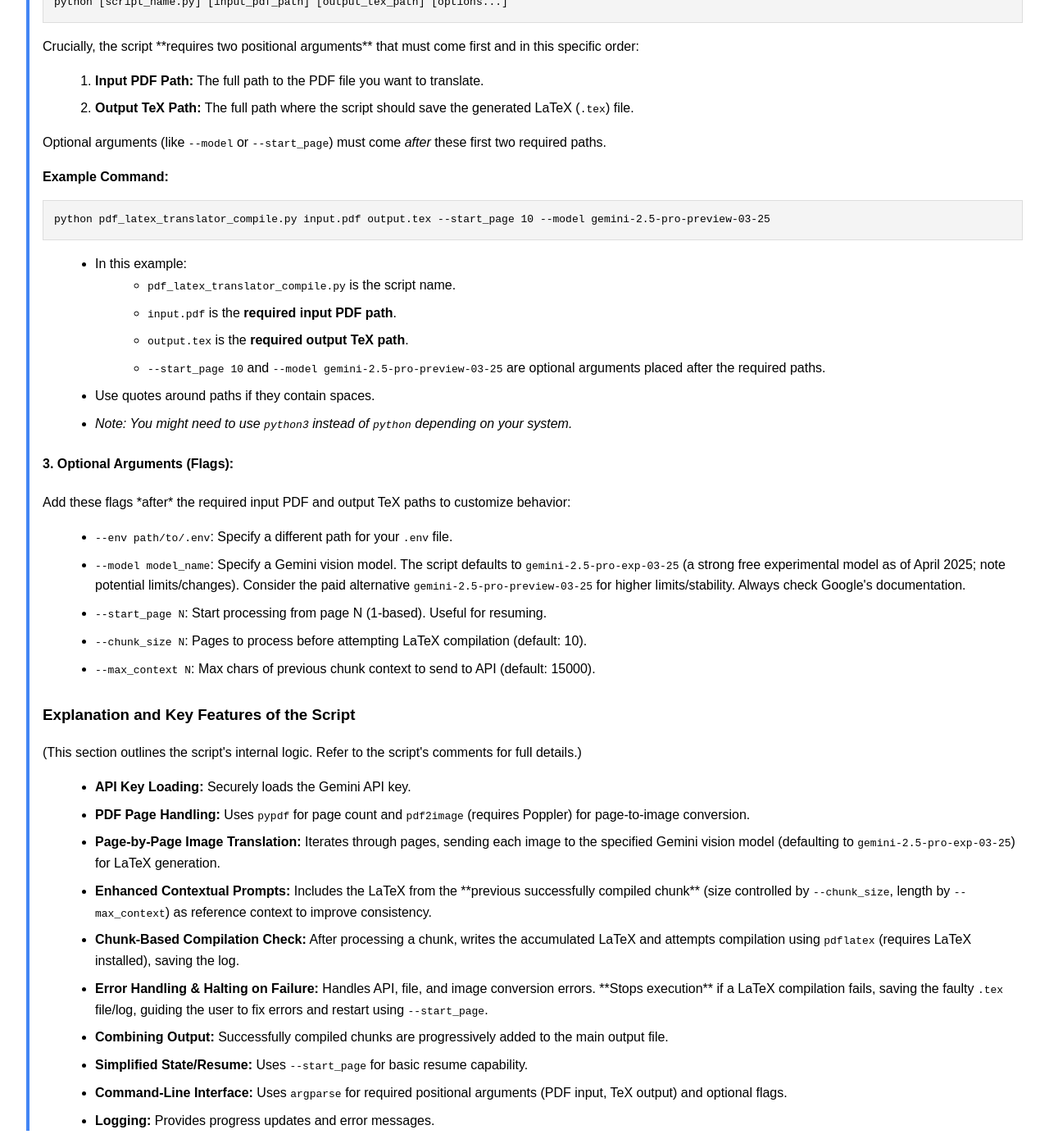
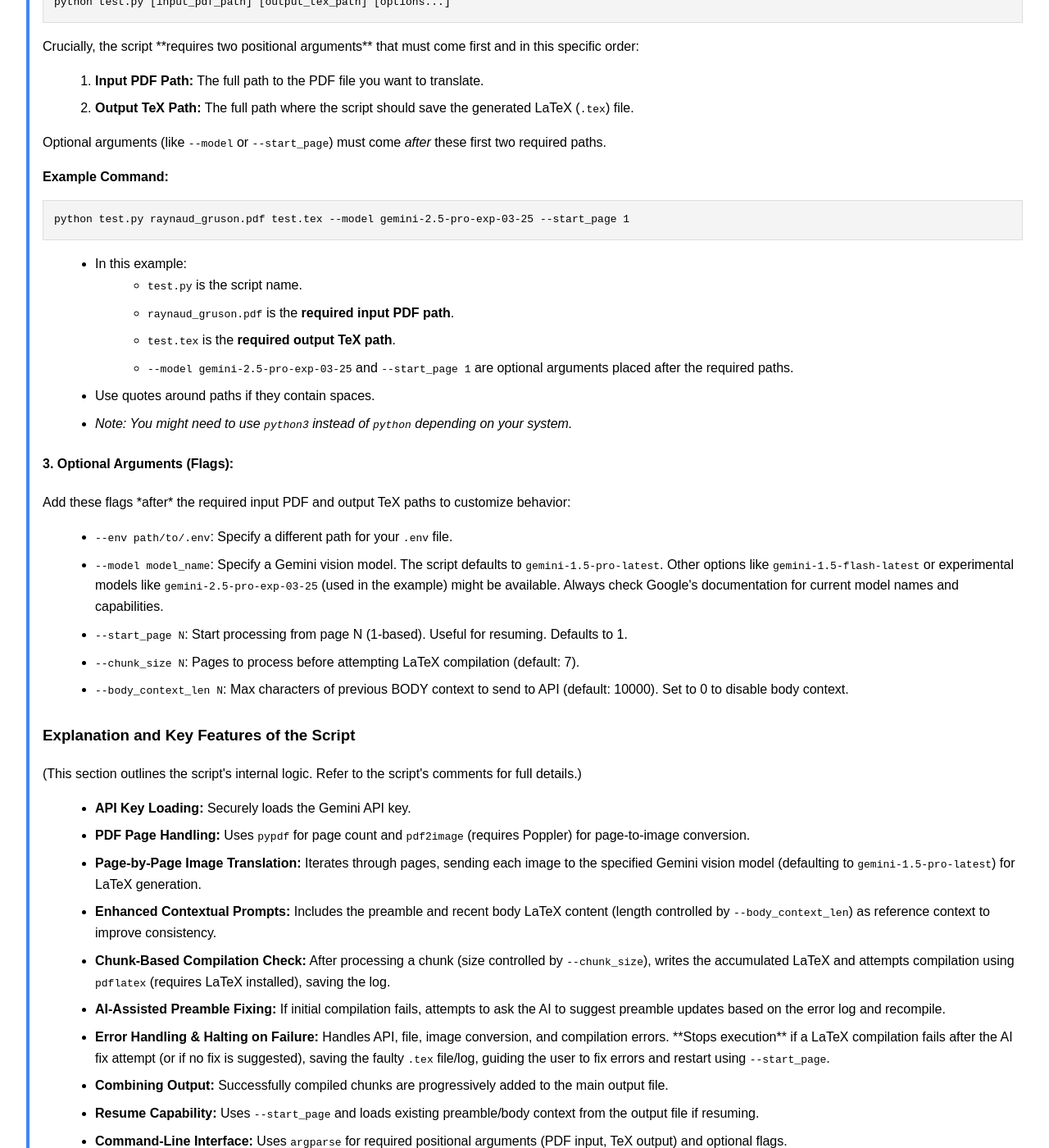
Before and after one commit to davikrehalt/davikrehalt.github.io, a Jekyll site: the page translation-guide.html, which Jekyll copies as it is, in a window 1280 px wide and 1400 px high, scrolled down 1713 px. Shown: the whole window at 82% size. Built offline with Jekyll 4.4.1, drawn with Linux system fonts in a browser that asks for light colours; some of the changed text lies outside the part shown.

Commit message:
Update translation-guide.html

````diff
--- a/translation-guide.html
+++ b/translation-guide.html
@@ -1,3 +1,4 @@
+
 <!DOCTYPE html>
 <html lang="en">
 <head>
@@ -53,14 +54,14 @@
 </ol>
 
 <!-- User's corrected paragraph -->
-<p>We provide an <a href="pdf_latex_translator.py" download>example script</a> written with Gemini.
-<!-- Make sure pdf_latex_translator.py is in the same directory as this HTML file, or adjust the href path -->
-In order the use this script, you first need to obtain a Gemini API key and set up a Python environment with the necessary libraries installed. </p>
+<p>We provide an <a href="test.py" download>example script</a> written with Gemini.
+<!-- Make sure test.py is in the same directory as this HTML file, or adjust the href path -->
+In order to use this script, you first need to obtain a Gemini API key and set up a Python environment with the necessary libraries installed. </p>
 
 <p>I'll let Gemini explain in more detail:</p>
     <div class="gemini-explanation"> <!-- Start of Gemini's Explanation -->
     <h3>How to Use the Python Script</h3>
-    <p>(Assuming you have downloaded the image-based translator script with compilation checks, let's call it <code>pdf_latex_translator_compile.py</code>)</p>
+    <p>(Assuming you have downloaded the script we developed, <code>test.py</code>)</p>
 
     <h4>1. Requirements:</h4>
     <ul>
@@ -70,7 +71,7 @@ In order the use this script, you first need to obtain a Gemini API key and set
             <pre><code>pip install google-generativeai pdf2image Pillow pypdf python-dotenv</code></pre>
         </li>
         <li>
-            <strong>External Dependency: Poppler:</strong> The `pdf2image` library requires the Poppler PDF rendering library. You must install it separately (see previous instructions). <em>Failure to install Poppler correctly is a common reason for errors.</em>
+            <strong>External Dependency: Poppler:</strong> The `pdf2image` library requires the Poppler PDF rendering library. You must install it separately. <em>Failure to install Poppler correctly is a common reason for errors.</em>
         </li>
         <li>
             <strong>External Dependency: LaTeX Distribution:</strong> This version of the script **requires a working LaTeX installation** (like TeX Live, MiKTeX) on your system. The command <code>pdflatex</code> must be runnable from your terminal (i.e., in your system's PATH).
@@ -82,7 +83,7 @@ In order the use this script, you first need to obtain a Gemini API key and set
     <p>
         To run the script, open your terminal or command prompt. The basic command structure is:
     </p>
-    <pre><code>python [script_name.py] [input_pdf_path] [output_tex_path] [options...]</code></pre>
+    <pre><code>python test.py [input_pdf_path] [output_tex_path] [options...]</code></pre>
     <p>
         Crucially, the script **requires two positional arguments** that must come first and in this specific order:
     </p>
@@ -95,15 +96,15 @@ In order the use this script, you first need to obtain a Gemini API key and set
     </p>
     <p><strong>Example Command:</strong></p>
     <!-- Corrected Example Command -->
-    <pre><code>python pdf_latex_translator_compile.py input.pdf output.tex --start_page 10 --model gemini-2.5-pro-preview-03-25</code></pre>
+    <pre><code>python test.py raynaud_gruson.pdf test.tex --model gemini-2.5-pro-exp-03-25 --start_page 1</code></pre>
     <ul>
         <li>In this example:
             <ul>
-              <li><code>pdf_latex_translator_compile.py</code> is the script name.</li>
-              <li><code>input.pdf</code> is the <strong>required input PDF path</strong>.</li>
-              <li><code>output.tex</code> is the <strong>required output TeX path</strong>.</li>
+              <li><code>test.py</code> is the script name.</li>
+              <li><code>raynaud_gruson.pdf</code> is the <strong>required input PDF path</strong>.</li>
+              <li><code>test.tex</code> is the <strong>required output TeX path</strong>.</li>
               <!-- Corrected formatting for the optional args description -->
-              <li><code>--start_page 10</code> and <code>--model gemini-2.5-pro-preview-03-25</code> are optional arguments placed after the required paths.</li>
+              <li><code>--model gemini-2.5-pro-exp-03-25</code> and <code>--start_page 1</code> are optional arguments placed after the required paths.</li>
             </ul>
         </li>
         <li>Use quotes around paths if they contain spaces.</li>
@@ -115,12 +116,12 @@ In order the use this script, you first need to obtain a Gemini API key and set
     <ul>
         <li><code>--env path/to/.env</code>: Specify a different path for your <code>.env</code> file.</li>
         <li>
-             <!-- Updated model description based on user's HTML -->
-            <code>--model model_name</code>: Specify a Gemini vision model. The script defaults to <code>gemini-2.5-pro-exp-03-25</code> (a strong free experimental model as of April 2025; note potential limits/changes). Consider the paid alternative <code>gemini-2.5-pro-preview-03-25</code> for higher limits/stability. Always check Google's documentation.
+            <!-- Updated model description based on test.py -->
+            <code>--model model_name</code>: Specify a Gemini vision model. The script defaults to <code>gemini-1.5-pro-latest</code>. Other options like <code>gemini-1.5-flash-latest</code> or experimental models like <code>gemini-2.5-pro-exp-03-25</code> (used in the example) might be available. Always check Google's documentation for current model names and capabilities.
         </li>
-        <li><code>--start_page N</code>: Start processing from page N (1-based). Useful for resuming.</li>
-        <li><code>--chunk_size N</code>: Pages to process before attempting LaTeX compilation (default: 10).</li>
-         <li><code>--max_context N</code>: Max chars of previous chunk context to send to API (default: 15000).</li> <!-- Added max_context arg -->
+        <li><code>--start_page N</code>: Start processing from page N (1-based). Useful for resuming. Defaults to 1.</li>
+        <li><code>--chunk_size N</code>: Pages to process before attempting LaTeX compilation (default: 7).</li>
+         <li><code>--body_context_len N</code>: Max characters of previous BODY context to send to API (default: 10000). Set to 0 to disable body context.</li> <!-- Corrected argument name and default -->
     </ul>
 
     <h3>Explanation and Key Features of the Script</h3>
@@ -128,15 +129,17 @@ In order the use this script, you first need to obtain a Gemini API key and set
     <ul>
         <li><strong>API Key Loading:</strong> Securely loads the Gemini API key.</li>
         <li><strong>PDF Page Handling:</strong> Uses <code>pypdf</code> for page count and <code>pdf2image</code> (requires Poppler) for page-to-image conversion.</li>
-        <li><strong>Page-by-Page Image Translation:</strong> Iterates through pages, sending each image to the specified Gemini vision model (defaulting to <code>gemini-2.5-pro-exp-03-25</code>) for LaTeX generation.</li>
-        <li><strong>Enhanced Contextual Prompts:</strong> Includes the LaTeX from the **previous successfully compiled chunk** (size controlled by <code>--chunk_size</code>, length by <code>--max_context</code>) as reference context to improve consistency.</li>
-        <li><strong>Chunk-Based Compilation Check:</strong> After processing a chunk, writes the accumulated LaTeX and attempts compilation using <code>pdflatex</code> (requires LaTeX installed), saving the log.</li>
-        <li><strong>Error Handling & Halting on Failure:</strong> Handles API, file, and image conversion errors. **Stops execution** if a LaTeX compilation fails, saving the faulty <code>.tex</code> file/log, guiding the user to fix errors and restart using <code>--start_page</code>.</li>
+        <li><strong>Page-by-Page Image Translation:</strong> Iterates through pages, sending each image to the specified Gemini vision model (defaulting to <code>gemini-1.5-pro-latest</code>) for LaTeX generation.</li>
+        <li><strong>Enhanced Contextual Prompts:</strong> Includes the preamble and recent body LaTeX content (length controlled by <code>--body_context_len</code>) as reference context to improve consistency.</li>
+        <li><strong>Chunk-Based Compilation Check:</strong> After processing a chunk (size controlled by <code>--chunk_size</code>), writes the accumulated LaTeX and attempts compilation using <code>pdflatex</code> (requires LaTeX installed), saving the log.</li>
+        <li><strong>AI-Assisted Preamble Fixing:</strong> If initial compilation fails, attempts to ask the AI to suggest preamble updates based on the error log and recompile.</li>
+        <li><strong>Error Handling & Halting on Failure:</strong> Handles API, file, image conversion, and compilation errors. **Stops execution** if a LaTeX compilation fails after the AI fix attempt (or if no fix is suggested), saving the faulty <code>.tex</code> file/log, guiding the user to fix errors and restart using <code>--start_page</code>.</li>
         <li><strong>Combining Output:</strong> Successfully compiled chunks are progressively added to the main output file.</li>
-        <li><strong>Simplified State/Resume:</strong> Uses <code>--start_page</code> for basic resume capability.</li>
+        <li><strong>Resume Capability:</strong> Uses <code>--start_page</code> and loads existing preamble/body context from the output file if resuming.</li>
         <li><strong>Command-Line Interface:</strong> Uses <code>argparse</code> for required positional arguments (PDF input, TeX output) and optional flags.</li>
         <li><strong>Logging:</strong> Provides progress updates and error messages.</li>
     </ul>
 </div> <!-- End of gemini-explanation div -->
 </body>
 </html>
+```
````
